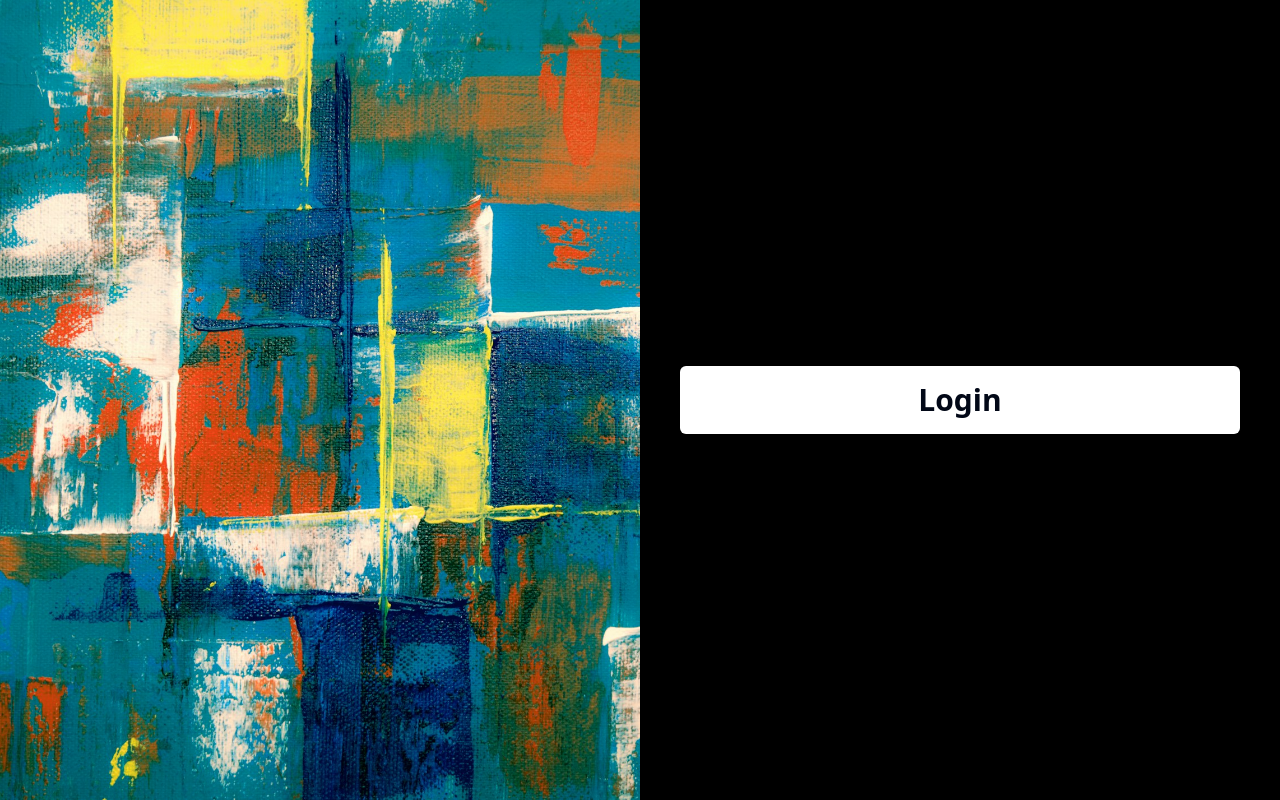
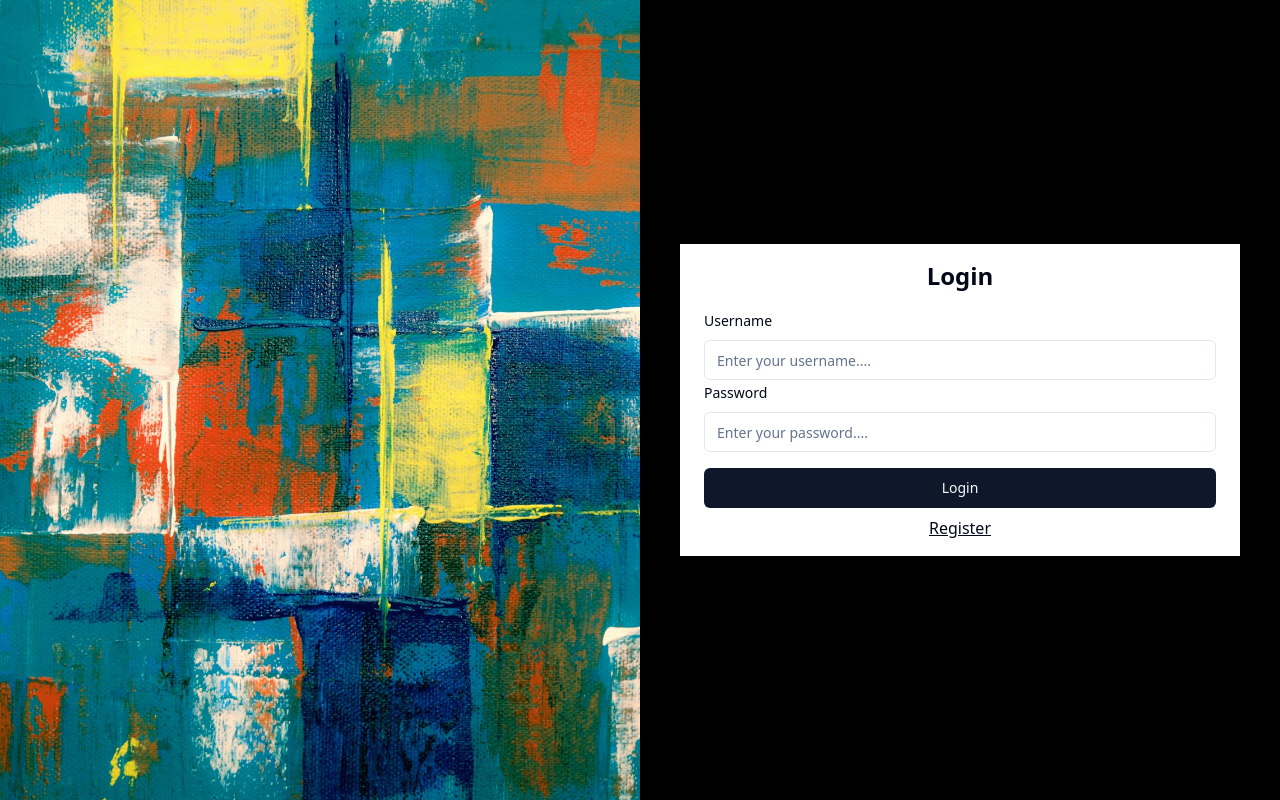
Before and after one commit to HeinMinThant117/videochat-frontend, a React (Vite) app: page /login in a window 1280 px wide. Built offline with nearby package versions, Linux system fonts and the light colour scheme.

Commit message:
feat: add login form

```diff
--- /dev/null
+++ b/src/components/auth/AuthForm.tsx
@@ -0,0 +1,13 @@
+import LoginForm from "./LoginForm";
+
+const AuthForm = () => {
+  return (
+    <div className="bg-white px-6 py-4 w-full">
+      <h1 className="font-bold text-center text-2xl mb-4">Login</h1>
+      <LoginForm />
+      <p className="text-center mt-2 underline">Register</p>
+    </div>
+  );
+};
+
+export default AuthForm;
--- /dev/null
+++ b/src/components/auth/LoginForm.tsx
@@ -0,0 +1,80 @@
+import { zodResolver } from "@hookform/resolvers/zod";
+import { useForm } from "react-hook-form";
+import { z } from "zod";
+import {
+  Form,
+  FormControl,
+  FormField,
+  FormItem,
+  FormLabel,
+  FormMessage,
+} from "../ui/form";
+import { Input } from "../ui/input";
+import { Button } from "../ui/button";
+
+const formSchema = z.object({
+  username: z.string().min(4, {
+    message: "Username must be at least 4 characters long",
+  }),
+  password: z.string().min(4, {
+    message: "Password must be at least characters long",
+  }),
+});
+
+const LoginForm = () => {
+  const form = useForm<z.infer<typeof formSchema>>({
+    resolver: zodResolver(formSchema),
+    defaultValues: {
+      username: "",
+      password: "",
+    },
+  });
+
+  const onSubmit = (values: z.infer<typeof formSchema>) => {
+    console.log(values);
+  };
+
+  return (
+    <Form {...form}>
+      <form onSubmit={form.handleSubmit(onSubmit)}>
+        <FormField
+          control={form.control}
+          name="username"
+          render={({ field }) => (
+            <FormItem>
+              <FormLabel>Username</FormLabel>
+              <FormControl>
+                <Input placeholder="Enter your username...." {...field} />
+              </FormControl>
+              <FormMessage />
+            </FormItem>
+          )}
+        />
+
+        <FormField
+          control={form.control}
+          name="password"
+          render={({ field }) => (
+            <FormItem>
+              <FormLabel>Password</FormLabel>
+              <FormControl>
+                <Input
+                  type="password"
+                  placeholder="Enter your password...."
+                  {...field}
+                />
+              </FormControl>
+              <FormMessage />
+            </FormItem>
+          )}
+        />
+
+        <Button className="mt-4 w-full" type="submit">
+          Login
+        </Button>
+      </form>
+    </Form>
+  );
+};
+
+export default LoginForm;
--- /dev/null
+++ b/src/components/ui/input.tsx
@@ -0,0 +1,25 @@
+import * as React from "react";
+
+import { cn } from "@/lib/utils";
+
+export interface InputProps
+  extends React.InputHTMLAttributes<HTMLInputElement> {}
+
+const Input = React.forwardRef<HTMLInputElement, InputProps>(
+  ({ className, type, ...props }, ref) => {
+    return (
+      <input
+        type={type}
+        className={cn(
+          "flex h-10 w-full rounded-md border border-input bg-background px-3 py-2 text-sm ring-offset-background file:border-0 file:bg-transparent file:text-sm file:font-medium placeholder:text-muted-foreground focus-visible:outline-none focus-visible:ring-2 focus-visible:ring-ring focus-visible:ring-offset-2 disabled:cursor-not-allowed disabled:opacity-50",
+          className,
+        )}
+        ref={ref}
+        {...props}
+      />
+    );
+  },
+);
+Input.displayName = "Input";
+
+export { Input };
--- a/src/pages/auth/auth.tsx
+++ b/src/pages/auth/auth.tsx
@@ -1,3 +1,4 @@
+import AuthForm from "@/components/auth/AuthForm";
 import authBg from "../../assets/auth-bg.jpg";
 
 const AuthPage = () => {
@@ -11,9 +12,7 @@ const AuthPage = () => {
         />
       </div>
       <div className="w-full md:w-1/2 bg-black flex items-center justify-center px-10">
-        <form className="bg-white w-full max-w-xl rounded-md py-4 px-6">
-          <h1 className="text-center font-bold text-3xl">Login</h1>
-        </form>
+        <AuthForm />
       </div>
     </div>
   );
```
